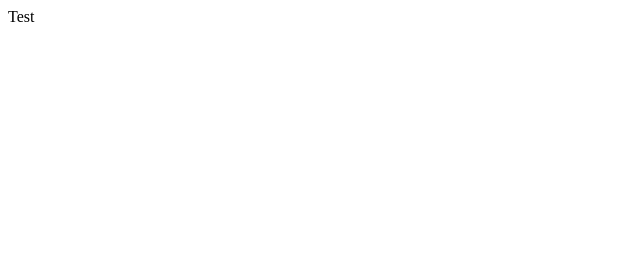
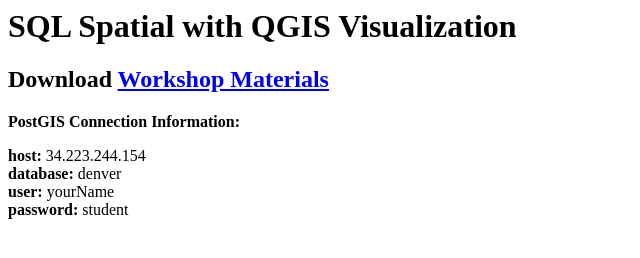
Before and after one commit to dpsspatial/dpsspatial.github.io, a plain HTML site: page index.html in a window 1280 px wide. Shown: the whole page, without its empty margins (0-640 px from the left). Drawn offline with Linux system fonts and the light colour scheme.

Commit message:
Add files via upload

```diff
--- a/index.html
+++ b/index.html
@@ -1 +1,11 @@
-Test
+<h1>SQL Spatial with QGIS Visualization</h1>
+
+
+<h2>Download <a href=' dpsspatial.github.io/GISITR_2017_SQLSpatial_QGIS.pdf '> Workshop Materials</a></h2>
+
+<b>PostGIS Connection Information: </b><p>
+
+<b>host:</b> 34.223.244.154<br>
+<b>database:</b> denver <br>
+<b>user: </b> yourName <br>
+<b>password:</b> student <br>
```
